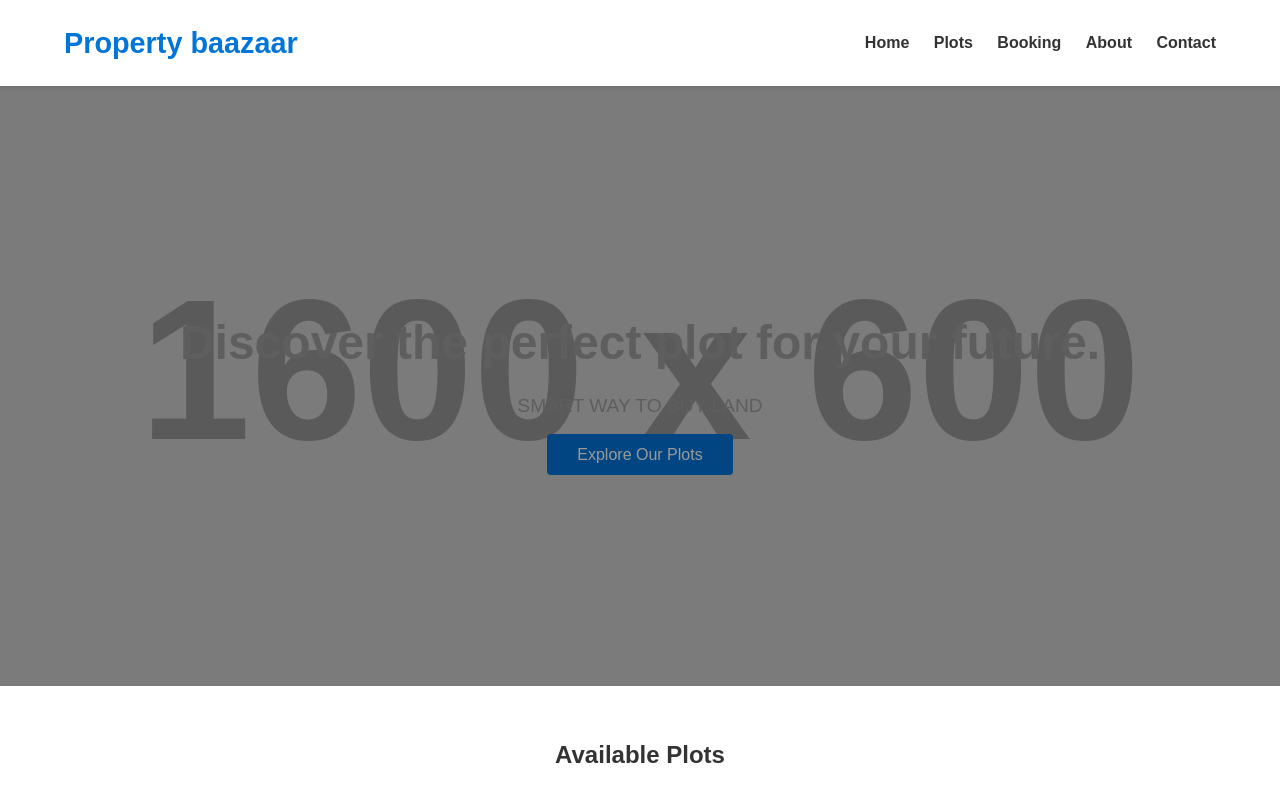
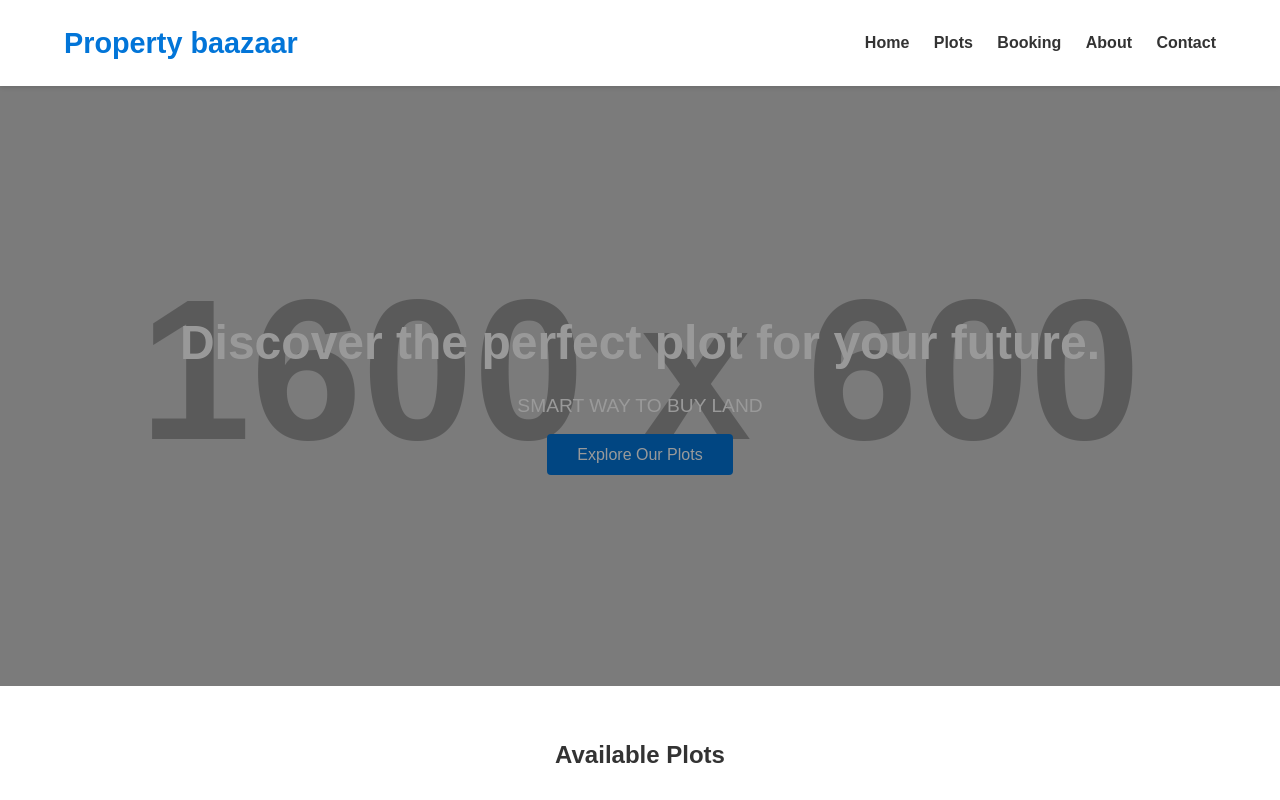
Before and after one commit to adityaprog/adityaprog.github.io, a plain HTML site: page index.html in a window 1280 px wide. Shown: the top 800 px of the page. Drawn offline with Linux system fonts and the light colour scheme; placeholder pictures from the web are drawn by us.

Commit message:
Update style.css

```diff
--- a/style.css
+++ b/style.css
@@ -72,7 +72,7 @@ header {
 }
 
 .hero-content {
-  color: #9c9c9c;
+  color: #ffffff;
   text-align: center;
   position: relative;
 }
```
